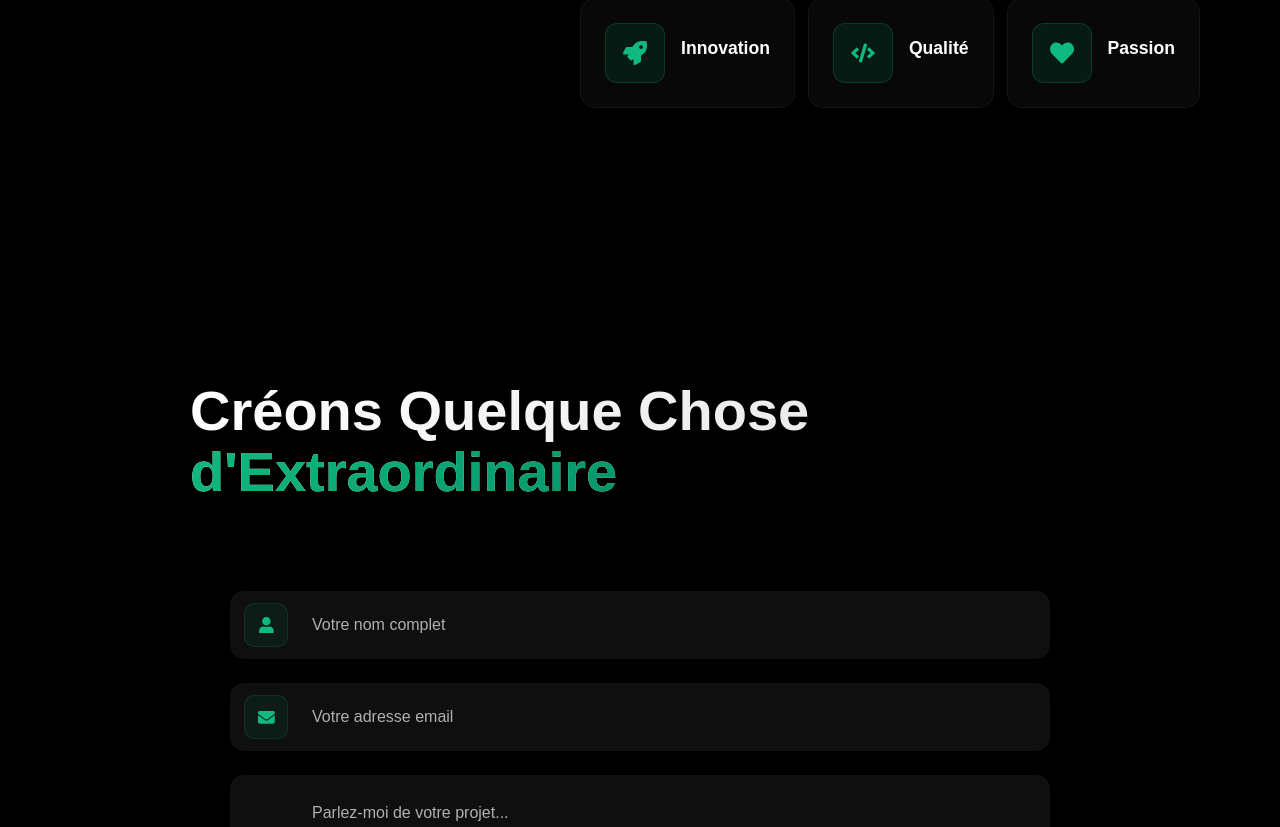
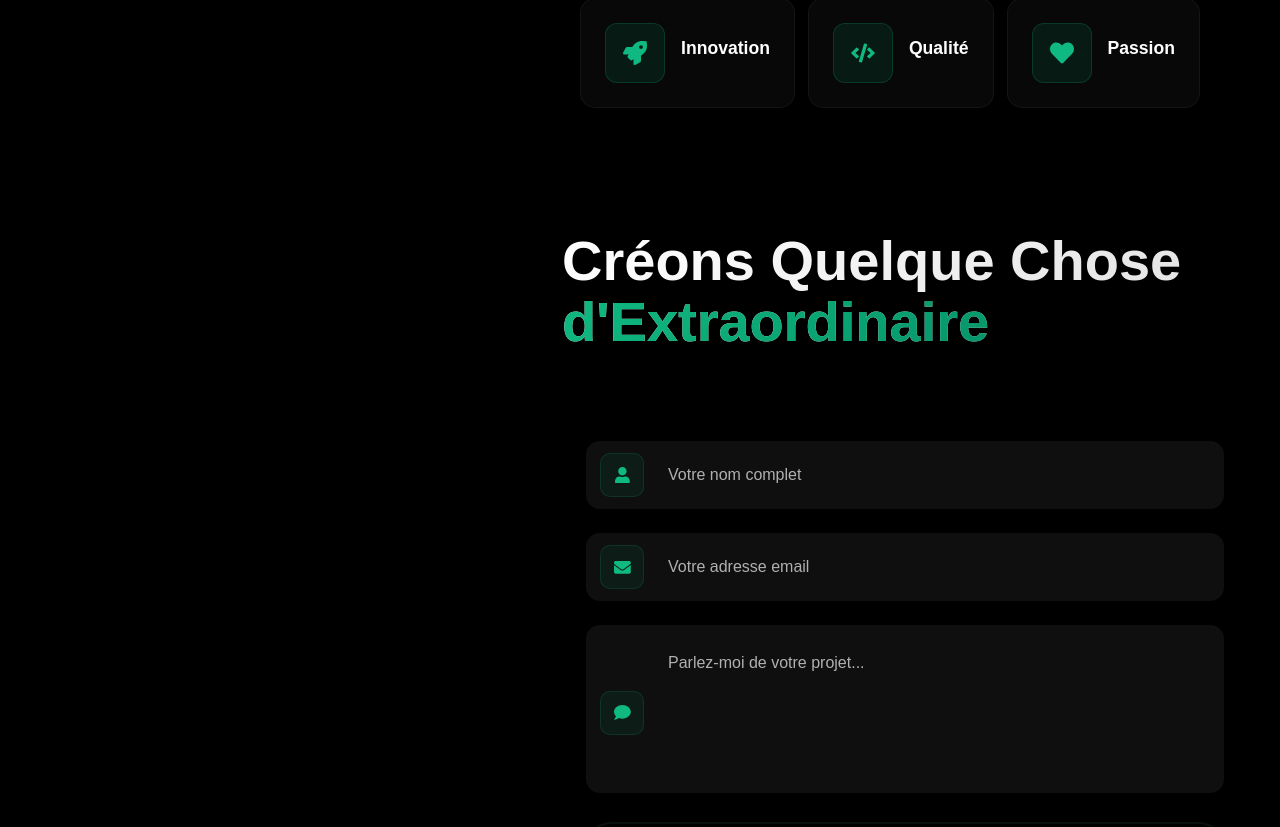
Before and after one commit to NABIL-HRIZ/portfolio, a React (Vite) app: page / in a window 1280 px wide. Shown: the part 7293-8120 px from the top of the page. Built offline with nearby package versions, Linux system fonts and the light colour scheme.

Commit message:
update contact section

```diff
--- a/src/styles/ContactMe.css
+++ b/src/styles/ContactMe.css
@@ -4,6 +4,8 @@
   position: relative;
   overflow: hidden;
   margin: 0 auto 80px auto;
+  margin-left: 530px !important;
+  margin-top: -150px !important;
 }
 
 
```
